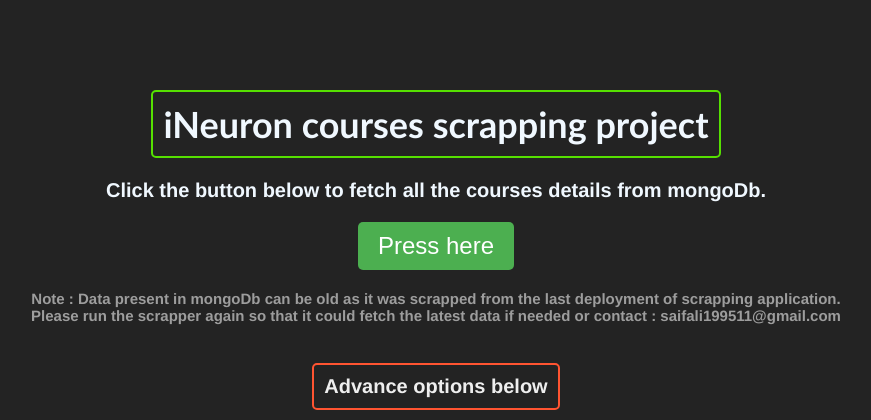
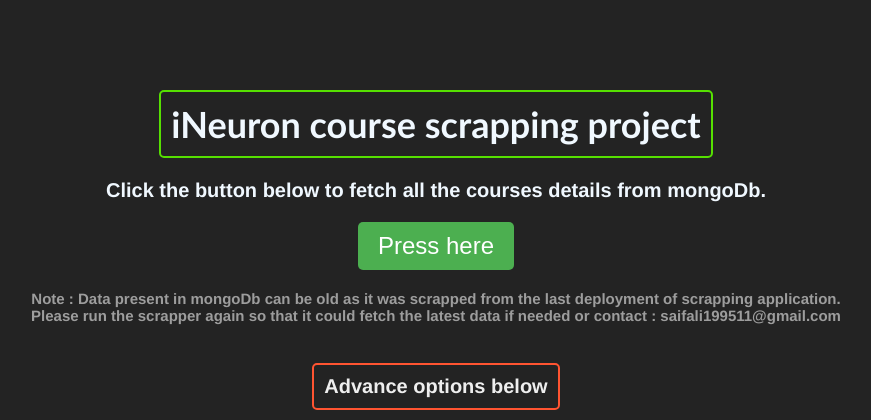
Before and after one commit to JokerDD/ineuron_scrapping, a Flask app: page / in a window 1280 px wide. Shown: the top 420 px of the page, without its empty margins (204-1075 px from the left). Run offline with Flask 2, Linux system fonts and the light colour scheme; data that the repository does not hold is empty.

Commit message:
html changes

```diff
--- a/templates/index.html
+++ b/templates/index.html
@@ -87,7 +87,7 @@
 </head>
 <body>
 
-	<h1>iNeuron courses scrapping project</h1>
+	<h1>iNeuron course scrapping project</h1>
     <h2>Click the button below to fetch all the courses details from mongoDb.</h2>
 
     <div class="form">
```
